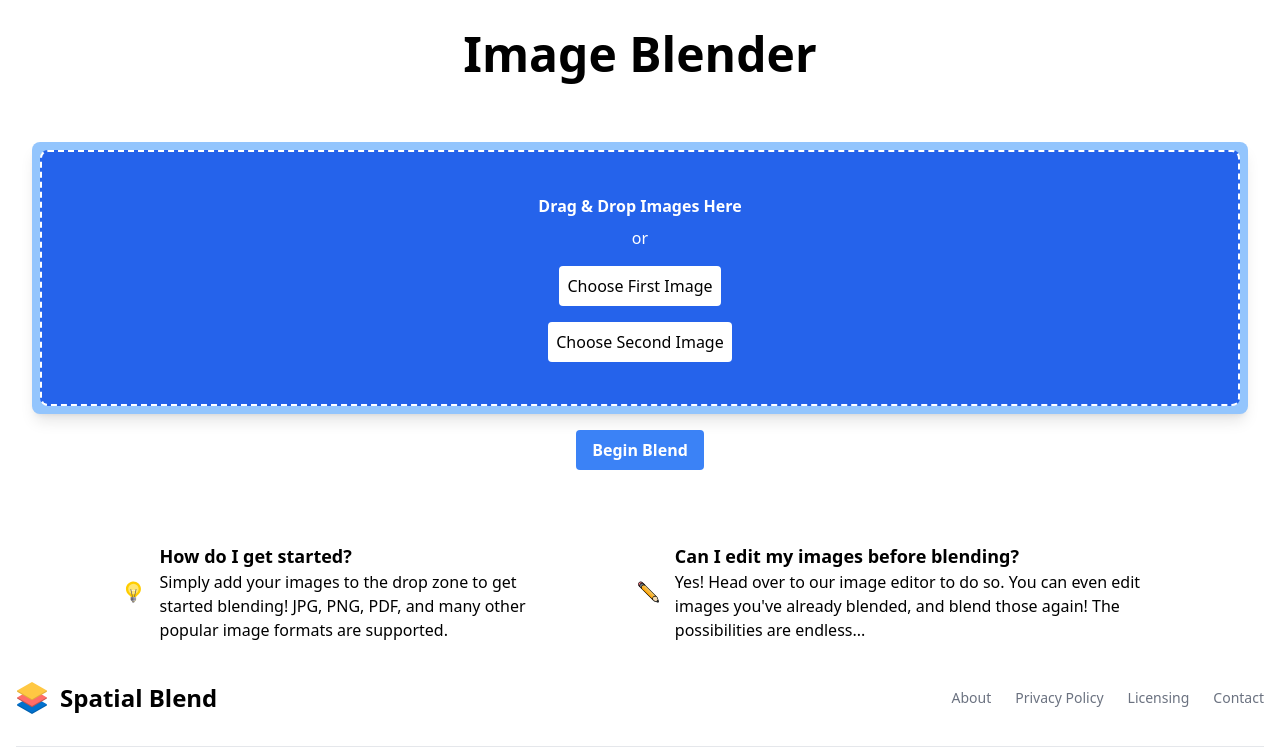
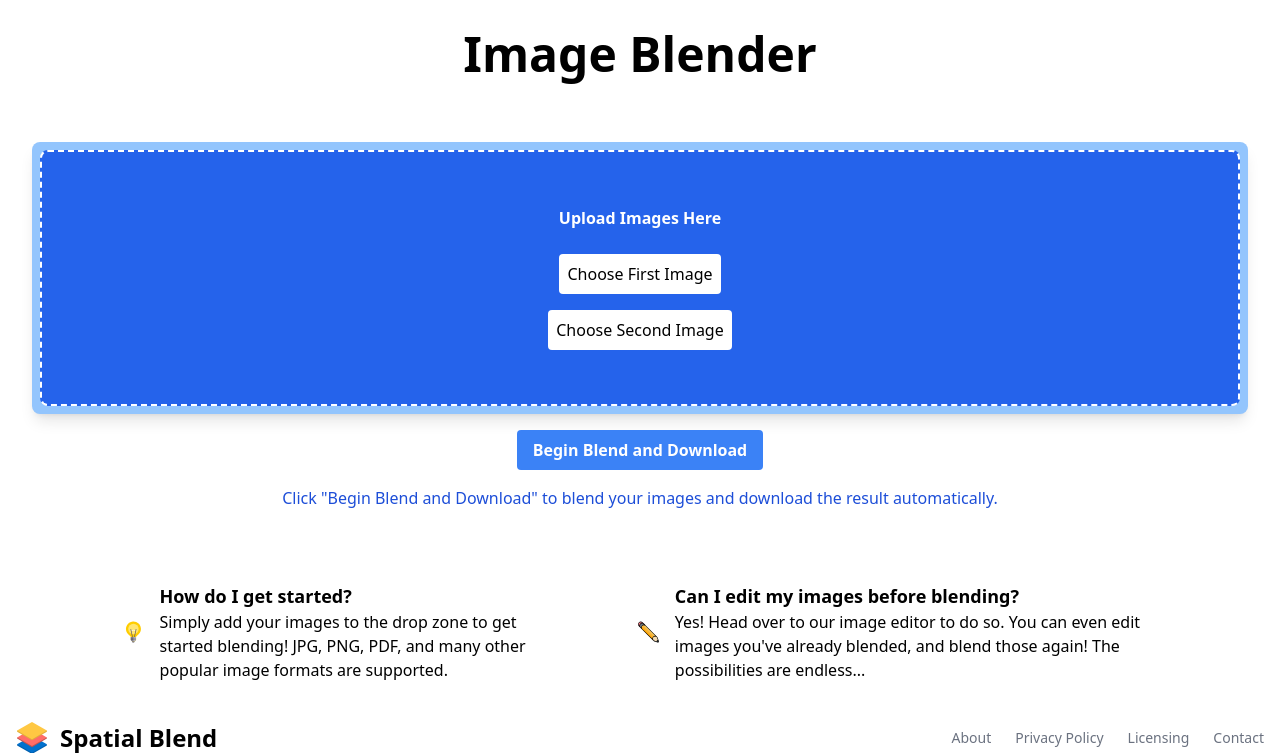
Before and after one commit to brycemillis/SpatialBlend-T31-CS425, a Django app: page /imageCombine/ in a window 1280 px wide. Shown: the part 138-891 px from the top of the page. Run offline with Django 4.2, Linux system fonts and the light colour scheme; style sheets or scripts are compiled from the project's sources.

Commit message:
Updated simple text a button phrasing

```diff
--- a/src/templates/pages/imageCombine.html
+++ b/src/templates/pages/imageCombine.html
@@ -14,24 +14,20 @@
             {% csrf_token %}
             <div class="bg-blue-300 rounded-lg mx-8 shadow-lg p-2 mt-16">
                 <div id="drop_zone" class="h-64 border-dashed border-2 border-white rounded-lg flex flex-col justify-center items-center cursor-pointer bg-blue-600">
-                    <span class="block text-white font-semibold mb-2">Drag & Drop Images Here</span>
-                    <span class="block text-white">or</span>
+                    <span class="block text-white font-semibold mb-2">Upload Images Here</span>
                     <input type="file" name="image1" class="hidden" id="id_image1">
                     <label for="id_image1" class="bg-white mt-4 hover:bg-gray-200 text-black p-2 rounded cursor-pointer">Choose First Image</label>
                     <input type="file" name="image2" class="hidden" id="id_image2">
                     <label for="id_image2" class="bg-white mt-4 hover:bg-gray-200 text-black p-2 rounded cursor-pointer">Choose Second Image</label>
                 </div>
             </div>
-            <div class="text-center mt-4" id="uploadButton">
-                <button type="submit" class="bg-blue-500 hover:bg-blue-700 text-white font-bold py-2 px-4 rounded">Begin Blend</button>
+            <div class="text-center mt-4">
+                <button type="submit" class="bg-blue-500 hover:bg-blue-700 text-white font-bold py-2 px-4 rounded">Begin Blend and Download</button>
             </div>
         </form>
-        <!-- Display the download link if it exists -->
-        {% if hybrid_image_url %}
-            <div class="mt-4 text-center">
-                <a href="{{ hybrid_image_url }}" class="bg-blue-500 hover:bg-blue-700 text-white font-bold py-2 px-4 rounded" download>Download Hybrid Image</a>
-            </div>
-        {% endif %}
+        <div class="mt-4 text-center">
+            <p class="text-blue-700">Click "Begin Blend and Download" to blend your images and download the result automatically.</p>
+        </div>
     </div>
 
     <div class="flex flex-col md:flex-row justify-between items-center px-4 py-2 mt-16 md:w-10/12 mx-auto md:max-w-screen-xl">
```
